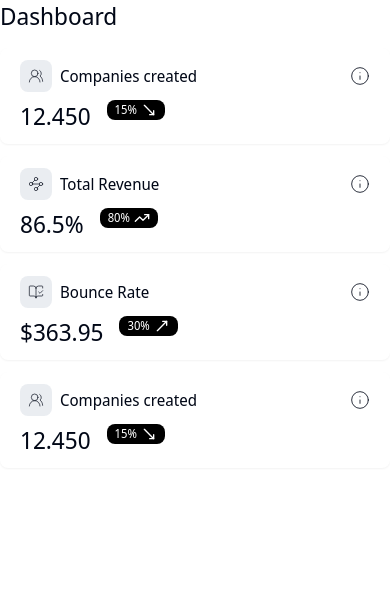
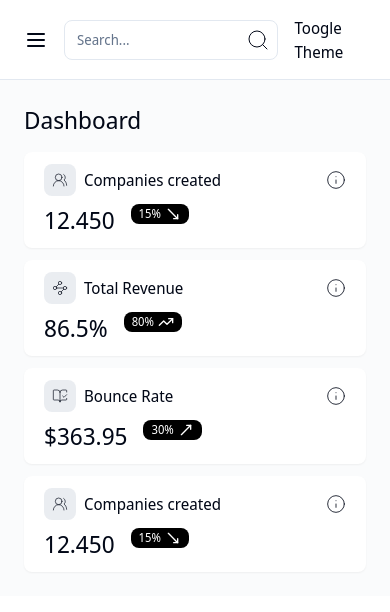
Before and after one commit to egbazua/dashboard-companies, a Next.js app: page / in a window 390 px wide. Shown: the top 612 px of the page. Built offline with nearby package versions, Linux system fonts and the light colour scheme.

Commit message:
creating Navbar component and implementing Layout dashboard

```diff
--- /dev/null
+++ b/app/(routes)/layout.tsx
@@ -0,0 +1,19 @@
+import Navbar from '@/components/Navbar/Navbar'
+
+const LayoutDashboard = ({ children }: { children: React.ReactNode }) => {
+  return (
+    <div className='flex w-full h-full'>
+      <div className='hidden xl:block w-80 h-full xl:fixed'>
+        Sidebar
+      </div>
+      <div className='w-full xl:ml-80'>
+        <Navbar />
+        <div className='p-6 bg-[#fafbfc] dark:bg-secondary'>
+          {children}
+        </div>
+      </div>
+    </div>
+  )
+}
+
+export default LayoutDashboard
--- a/app/(routes)/page.tsx
+++ b/app/(routes)/page.tsx
@@ -29,7 +29,6 @@
 export default function Home() {
   return (
     <main>
-      <UserButton />
       <h2 className="text-2xl mb-4">Dashboard</h2>
       <div className="grid grid-cols-1 md:grid-cols-2 lg:grid-cols-3 gap-3 lg:gap-x-20">
         {
--- /dev/null
+++ b/components/Navbar/Navbar.tsx
@@ -0,0 +1,35 @@
+import { Input } from "@/components/ui/input"
+import {
+  Sheet,
+  SheetContent,
+  SheetTrigger,
+} from "@/components/ui/sheet"
+import { UserButton } from "@clerk/nextjs"
+import { Menu, Search } from "lucide-react"
+
+const Navbar = () => {
+  return (
+    <div className=" flex items-center px-6 gap-x-4 md:px-6 justify-between w-full bg-background border-b h-20">
+      <div className="block md:hidden">
+        <Sheet>
+          <SheetTrigger className="flex items-center">
+            <Menu />
+          </SheetTrigger>
+          <SheetContent side="left">
+            <p>Sidebar routes</p>
+          </SheetContent>
+        </Sheet>
+      </div>
+      <div className="relative w-[300px]">
+        <Input placeholder="Search..." className="rounded-lg" />
+        <Search strokeWidth={1} className="absolute top-2 right-2" />
+      </div>
+      <div className="flex gap-x-2 items-center">
+        <p>Toogle Theme</p>
+        <UserButton />
+      </div>
+    </div>
+  )
+}
+
+export default Navbar
--- /dev/null
+++ b/components/Navbar/index.ts
@@ -0,0 +1 @@
+export * from './Navbar'
```
